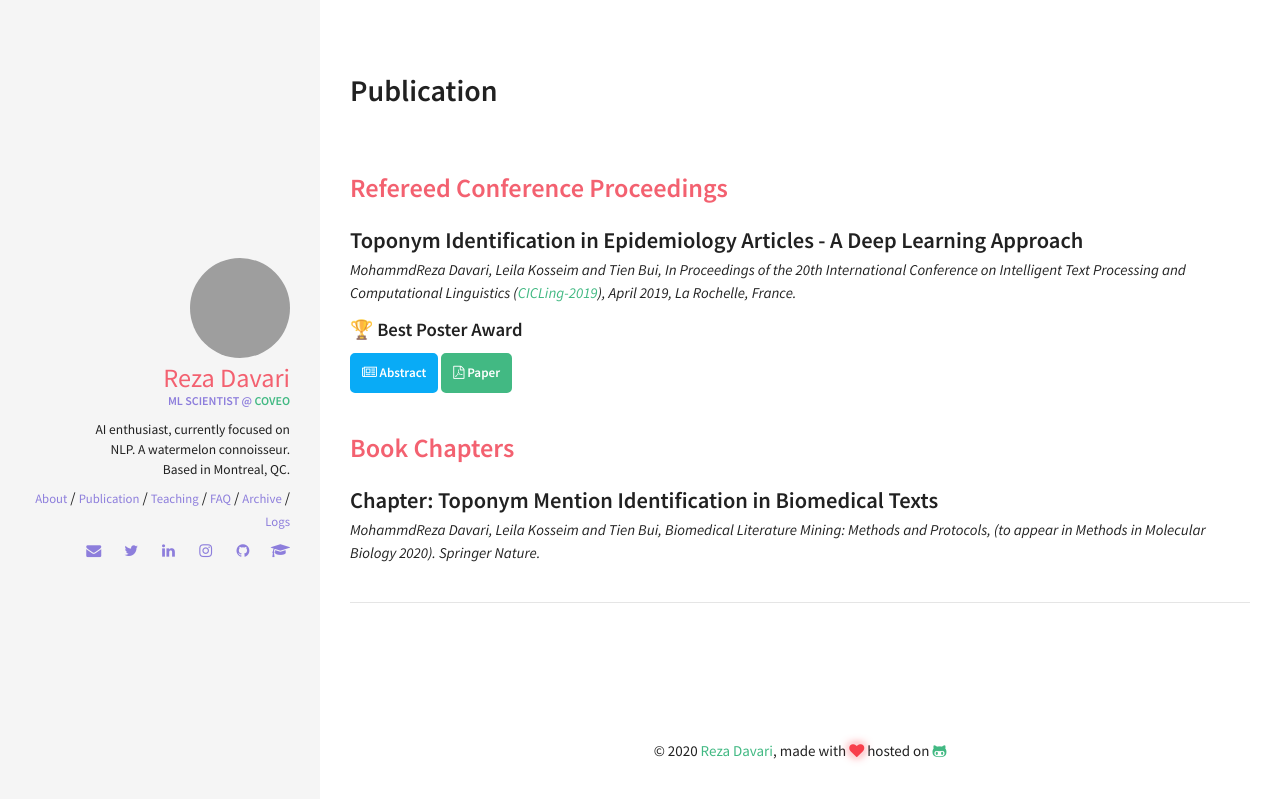
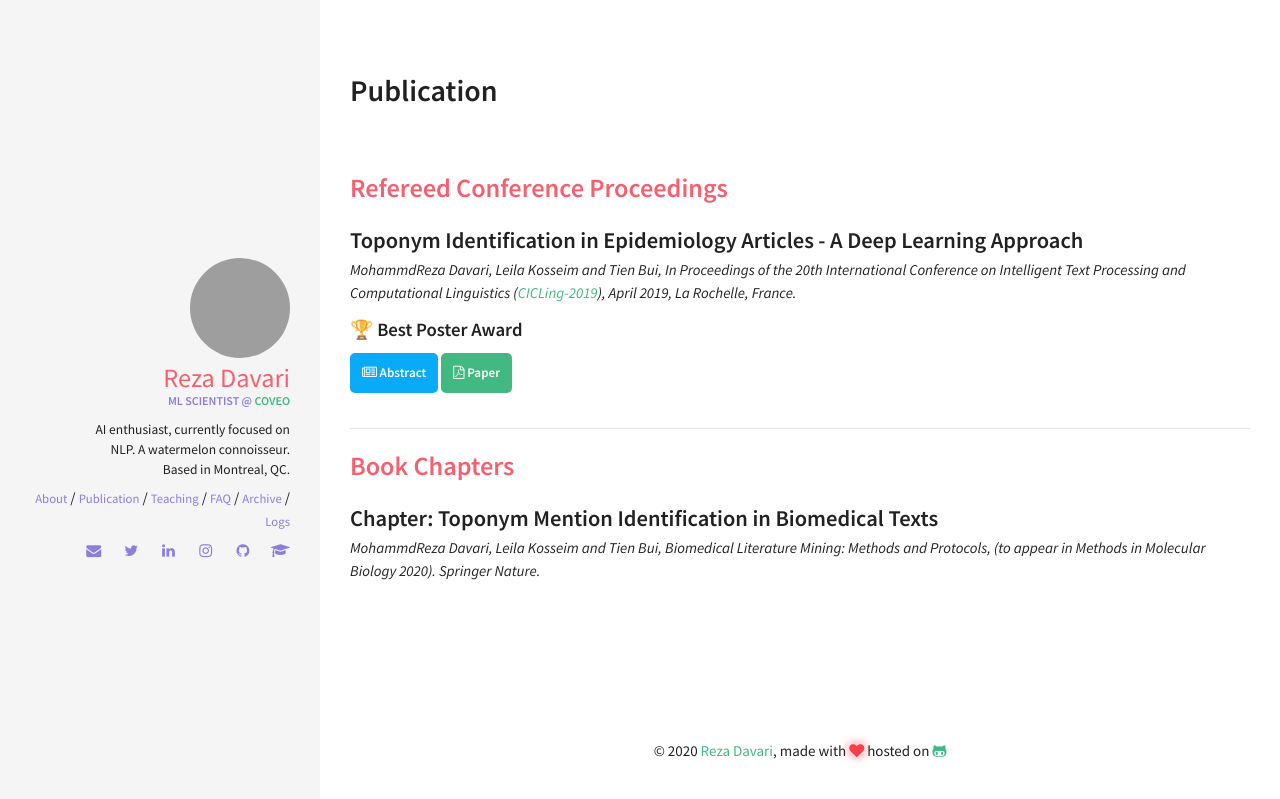
Before and after one commit to rezazzr/davari.io, a Jekyll site: the page built from publication.html, in a window 1280 px wide. Shown: the top 799 px of the page. Built offline with Jekyll 4.4.1, drawn with Linux system fonts in a browser that asks for light colours; grey boxes are pictures that could not be loaded.

Commit message:
added a separator between conferences and books

```diff
--- a/publication.html
+++ b/publication.html
@@ -30,6 +30,7 @@ comments: false
 </div>
 {% endfor %}
 
+<hr>
 
 <h2 style="color:#F36170">Book Chapters</h2>
 {% for publication in site.data.index.publication_book %}
@@ -60,5 +61,3 @@ comments: false
     </div>
 </div>
 {% endfor %}
-
-<hr>
```
